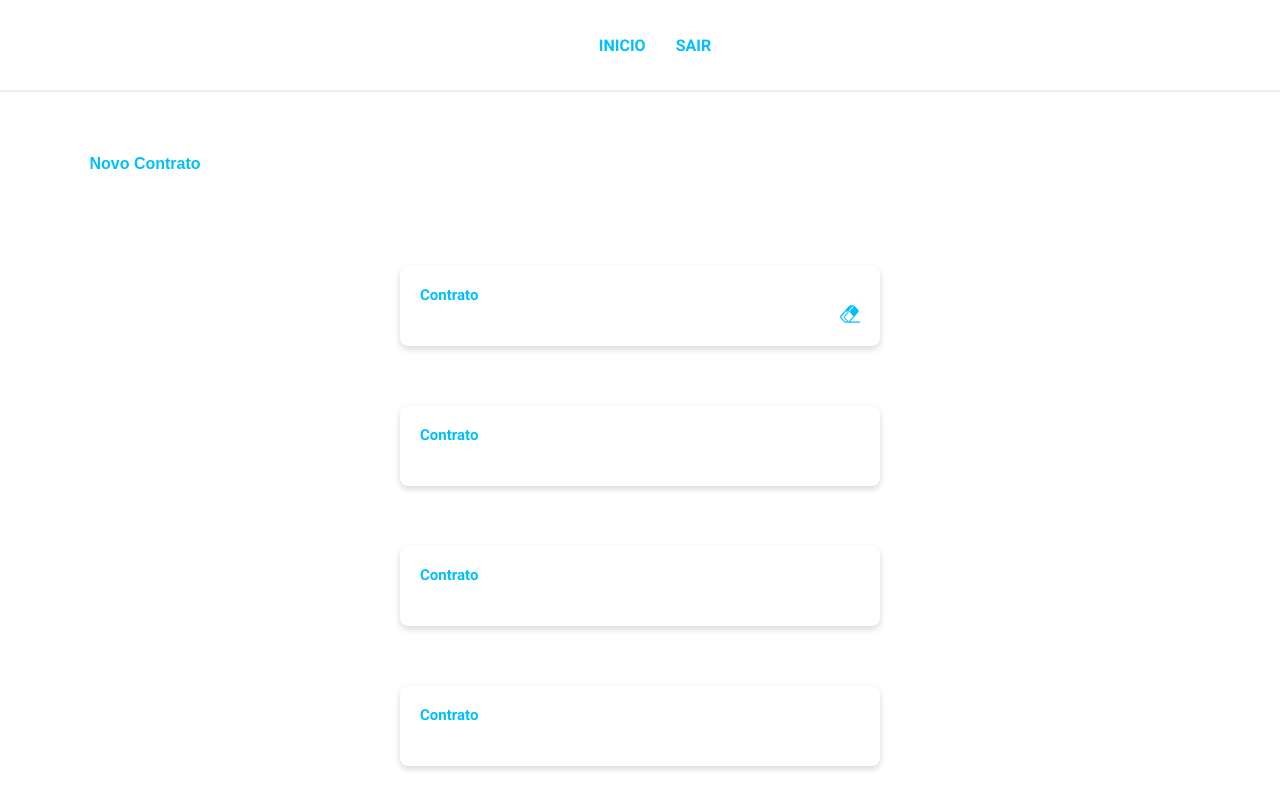
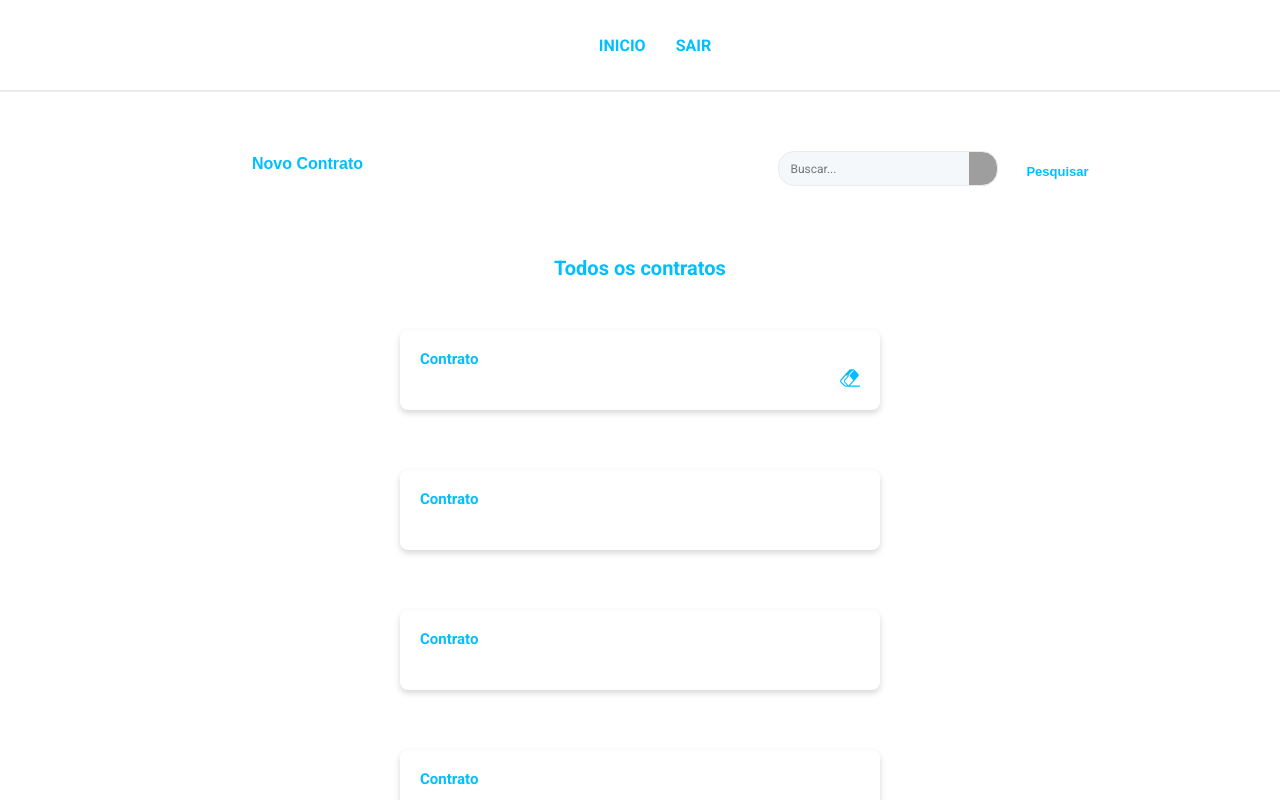
Before and after one commit to murilokrugner/contraktor-frontend, a React (Create React App) app: page /contracts in a window 1280 px wide. Shown: the top 800 px of the page. Built offline with nearby package versions, Linux system fonts and the light colour scheme; grey boxes are pictures that could not be loaded.

Commit message:
styles: page main and page new contract

```diff
--- a/src/components/Header/index.js
+++ b/src/components/Header/index.js
@@ -10,7 +10,7 @@ export default function Header() {
           <nav>
             <ul>
               <li>
-                <Link to="/">INICIO</Link>
+                <Link to="/contracts">INICIO</Link>
               </li>
               <li>
                 <Link to="/">SAIR</Link>
--- a/src/pages/Contracts/index.js
+++ b/src/pages/Contracts/index.js
@@ -13,17 +13,26 @@ export default function Contracts() {
     <Container>
       <Header />
       <Boxer>
-        <Link to="/newcontracts">
-          <button type="submit">Novo Contrato</button>
+        <Link to="/newcontract">
+          <button className="new" type="submit">Novo Contrato</button>
         </Link>
+        <div>
+          <input type="text" id="txtBusca" placeholder="Buscar..."/>
+          <button className="search" type="submit">Pesquisar</button>
+        </div>
       </Boxer>
       <ListContracts>
-        <li>
-          Contrato
-          <div>
-            <img src={deleteIcon} alt="delete icon" />
-          </div>
-        </li>
+        <h3>Todos os contratos</h3>
+          <li>
+            <Link to="viewcontract">
+              Contrato
+            </Link>
+            <div className="divDelete">
+              <button className="delete" title="Deletar contato">
+                <img src={deleteIcon} alt="delete icon" />
+              </button>
+            </div>
+          </li>
         <li>Contrato</li>
         <li>Contrato</li>
         <li>Contrato</li>
--- a/src/pages/Contracts/styles.js
+++ b/src/pages/Contracts/styles.js
@@ -5,8 +5,45 @@ export const Container = styled.div``;
 
 export const Boxer = styled.div`
   display: flex;
+  flex-direction: row;
+  justify-content: space-around;
 
-  button {
+  div {
+    display: flex;
+    flex-direction: row;
+    align-items: flex-end;
+
+    input {
+      flex-direction: row;
+      justify-content: flex-end;
+      width: 220px;
+      border: 1px solid #e6ecf0;
+      height: 35px;
+      padding: 0 30px 0 12px;
+      border-radius: 16px;
+      color: #667581;
+      font-size: 12px;
+      background: #f5f8fa url("/images/search.svg") no-repeat 190px center;
+    }
+  }
+
+  button.search {
+    margin: 35px 10px 0;
+    height: 30px;
+    width: 100px;
+    background: #fff;
+    font-weight: bold;
+    color: #00bfff;
+    border: 0;
+    border-radius: 7px;
+    font-size: 13px;
+    transition: background 0.2s;
+    &:hover {
+      background: ${darken(0.04, '#fff')};
+    }
+  }
+
+  button.new {
     margin: 50px 70px 0;
     height: 44px;
     width: 150px;
@@ -21,6 +58,7 @@ export const Boxer = styled.div`
       background: ${darken(0.04, '#fff')};
     }
   }
+
 `;
 
 export const Box = styled.div`
@@ -52,7 +90,16 @@ export const ListContracts = styled.ul`
   align-items: center;
   justify-content: center;
 
+  h3 {
+    display: flex;
+    padding: 20px;
+    font: 20px 'Roboto', sans-serif;
+    font-weight: bold;
+    color: #00bfff;
+  }
+
   li {
+    text-decoration: none;
     list-style: none;
     font: 15px 'Roboto', sans-serif;
     font-weight: bold;
@@ -66,14 +113,24 @@ export const ListContracts = styled.ul`
     background-color: #ffffff;
     position: relative;
 
-    div {
+    a {
+      color:#00bfff;
+      text-decoration: none;
+    }
+
+    div.divDelete {
       display: flex;
       flex-direction: row;
       justify-content: flex-end;
       align-items: center;
 
-      img {
+      button.delete {
+        border: 0;
+        background-color: #ffffff;
+      }
 
+      img.title{
+        color: #fff;
       }
     }
   }
--- a/src/pages/Main/index.js
+++ b/src/pages/Main/index.js
@@ -1,13 +1,16 @@
 import React from 'react';
 
-import Header from '../../components/Header';
+import { Container } from './styles';
 
-import { Container } from './styles';
+import { Link } from 'react-router-dom';
 
 export default function Main() {
   return (
     <Container>
-      <Header />
+      <h1>SEJA BEM VINDO</h1>
+      <Link to="/contracts">
+        <button type="button">ENTRAR</button>
+      </Link>
     </Container>
   );
 }
--- a/src/pages/Main/styles.js
+++ b/src/pages/Main/styles.js
@@ -1,3 +1,35 @@
 import styled from 'styled-components';
+import { darken } from 'polished';
 
-export const Container = styled.div``;
+
+export const Container = styled.div`
+  display: flex;
+  padding: 140px;
+  flex-direction: column;
+  justify-content: center;
+  align-items: center;
+
+  h1 {
+    font: 50px 'Roboto', sans-serif;
+    font-weight: bold;
+    color: #00bfff;
+  }
+
+  button {
+    height: 44px;
+    width: 100px;
+    margin: 30px;
+    background: #fff;
+    font-weight: bold;
+    color: #00bfff;
+    border: 0;
+    border-radius: 7px;
+    font-size: 20px;
+    transition: background 0.2s;
+    &:hover {
+      background: ${darken(0.04, '#fff')};
+    }
+  }
+  }
+
+`;
--- a/src/pages/NewContracts/index.js
+++ b/src/pages/NewContracts/index.js
@@ -1,26 +1,43 @@
 import React from 'react';
 import Header from '../../components/Header';
+import { Link } from 'react-router-dom';
 
 import { Form, Input } from '@rocketseat/unform';
 
-import { Container, ContainerForm } from './styles';
+import uploadIcon from '../../assets/upload.svg';
+
+import { Container, File } from './styles';
 
 export default function Contracts() {
   return (
     <Container>
       <Header />
-      <ContainerForm>
         <Form>
-          <Input name="name" placeholder="Titulo do Contrato" />
-          <Input name="date" type="date" placeholder="Data inicial" />
-          <Input name="finaldate" type="date" placeholder="Data final" />
-          <hr />
+          <h3>Novo contrato</h3>
+          <Input name="title" placeholder="Digite o titulo do contrato"/>
+          <Input name="date" type="date" placeholder="Data inicial do contrato" />
+          <Input name="finaldate" type="date" placeholder="Data final do contrato" />
+          <File>
+          <label htmlFor="avatar">
+            <img
+              src={
+                uploadIcon
+              }
+              alt="Avatar"
+            />
+
+            <input
+              type="file"
+              id="avatar"
+            />
+          </label>
+          </File>
+
           <button type="submit">Cadastrar</button>
-          <button type="button" onClick={() => {}}>
-            Cancelar
-          </button>
+          <Link to="/contracts">
+          <button type="button">Cancelar</button>
+          </Link>
         </Form>
-      </ContainerForm>
     </Container>
   )
 }
--- a/src/pages/NewContracts/styles.js
+++ b/src/pages/NewContracts/styles.js
@@ -6,20 +6,30 @@ export const Container = styled.div`
   form {
     display: flex;
     flex-direction: column;
-    margin-top: 30px;
-    max-width: 600px;
-    margin: 20px auto
+    margin-top: 40px;
+    max-width: 400px;
+    margin: 50px auto;
 
-    input {
-      background: rgba(0, 0, 0, 0.1);
+    h3 {
+    display: flex;
+    align-items: center;
+    justify-content: center;
+    padding: 20px;
+    font: 20px 'Roboto', sans-serif;
+    font-weight: bold;
+    color: #00bfff;
+  }
+
+    input  {
+      background-color: rgba(0, 0, 0, 0.1);
       border: 0;
       border-radius: 4px;
       height: 44px;
       padding: 0 15px;
-      color: #fff;
+      color: #00bfff;
       margin: 0 0 10px;
       &::placeholder {
-        color: rgba(255, 255, 255, 0.7);
+        color: #00bfff;
       }
     }
 
@@ -33,27 +43,27 @@ export const Container = styled.div`
     hr {
       border: 0;
       height: 1px;
-      background: rgba(255, 255, 255, 0.2);
+      background: rgba(255, 255, 255, 0.1);
       margin: 10px 0 20px;
     }
 
     button {
       margin: 5px 0 0;
       height: 44px;
-      background: #008B8B;
+      background: #fff;
       font-weight: bold;
-      color: #fff;
+      color: #00bfff;
       border: 0;
       border-radius: 4px;
       font-size: 16px;
       transition: background 0.2s;
       &:hover {
-        background: ${darken(0.04, '#008B8B')};
+        background: ${darken(0.04, '#fff')};
       }
     }
   }
 
-  > button {
+   button {
     width: 100%;
     margin: 10px 0 0;
     height: 44px;
@@ -70,6 +80,25 @@ export const Container = styled.div`
   }
 `;
 
-export const ContainerForm = styled.div`
+export const File = styled.div`
+  align-self: center;
+  margin-bottom: 30px;
+  label {
+    cursor: pointer;
+    &::hover {
+      opacity: 0.7;
+    }
+    img {
+      height: 80px;
+      width: 80px;
+      border: 3px solid rgba(255, 255, 255, 0.3);
+    }
+    input {
+      display: none;
+    }
 
+    input.type.file {
+      color: #000;
+    }
+  }
 `;
--- /dev/null
+++ b/src/pages/ViewContract/index.js
@@ -0,0 +1,13 @@
+import React from 'react';
+
+import { Container } from './styles';
+
+import Header from '../../components/Header';
+
+export default function ViewContract() {
+  return (
+    <Container>
+      <Header />
+    </Container>
+  );
+}
--- /dev/null
+++ b/src/pages/ViewContract/styles.js
@@ -0,0 +1,5 @@
+import styled from 'styled-components';
+
+export const Container = styled.div`
+
+`;
--- a/src/routes.js
+++ b/src/routes.js
@@ -5,6 +5,7 @@ import { BrowserRouter, Switch, Route } from 'react-router-dom';
 import Main from './pages/Main';
 import Dashboard from './pages/Dashboard';
 import Contracts from './pages/Contracts';
+import ViewContract from './pages/ViewContract';
 import NewContracts from './pages/NewContracts';
 
 export default function Routes() {
@@ -14,7 +15,8 @@ export default function Routes() {
         <Route path="/" exact component={Main} />
         <Route path="/dashboard" component={Dashboard} />
         <Route path="/contracts" component={Contracts} />
-        <Route path="/newcontracts" component={NewContracts} />
+        <Route path="/viewcontract" component={ViewContract} />
+        <Route path="/newcontract" component={NewContracts} />
       </Switch>
     </BrowserRouter>
   );
```
Also changed, not shown: src/assets/upload.svg (added).
